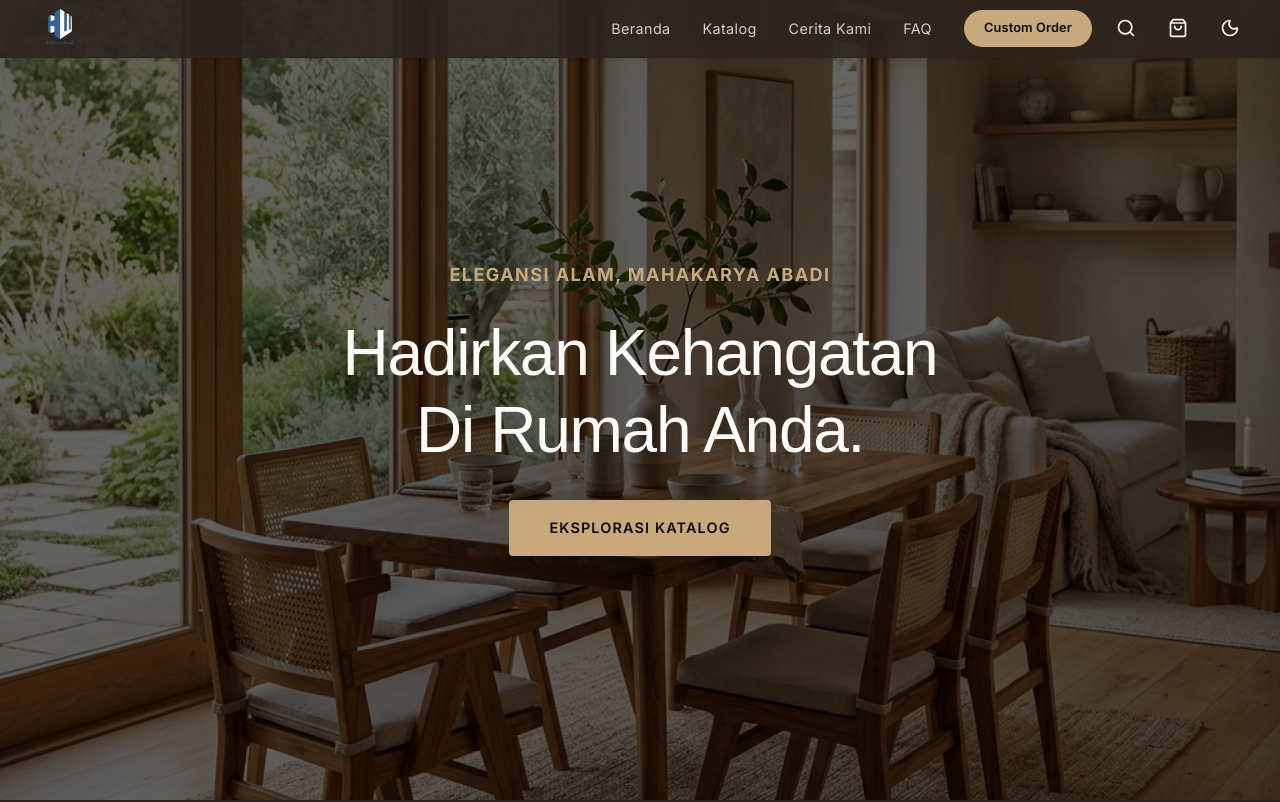
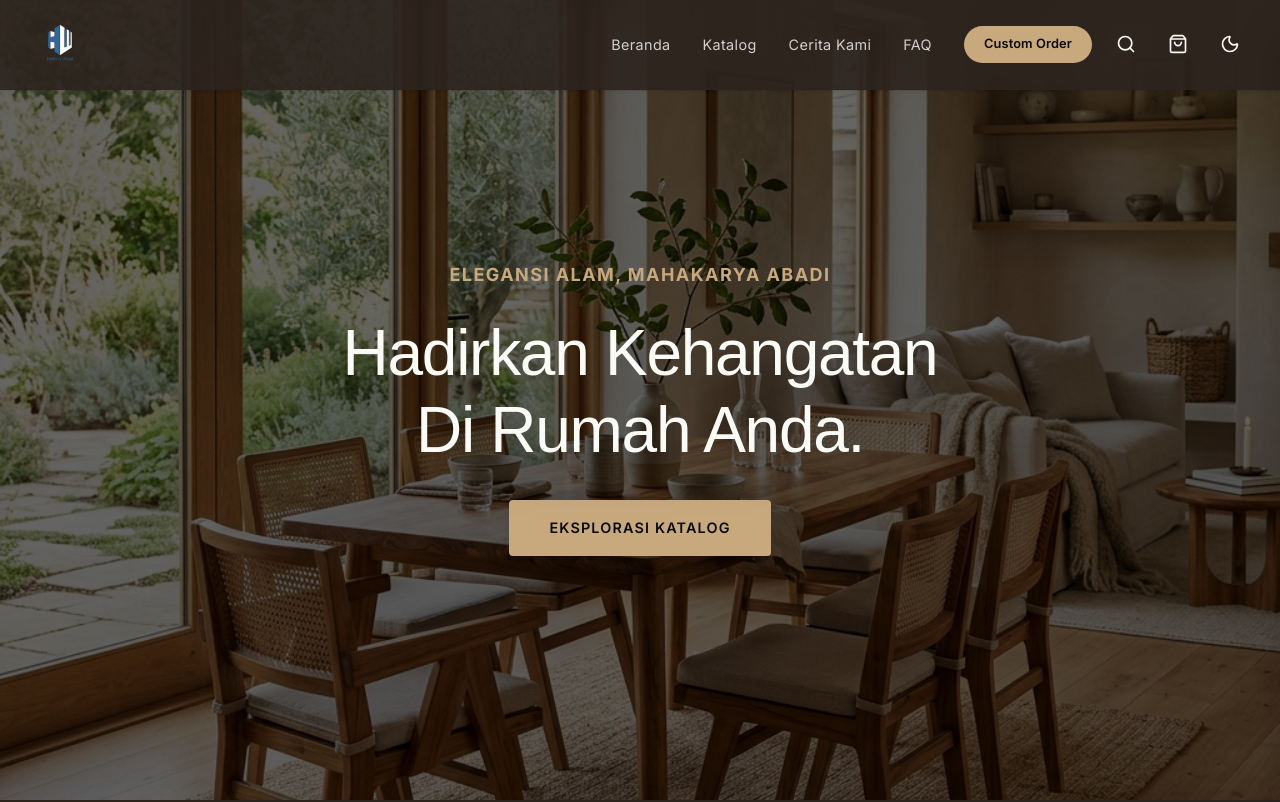
Before and after one commit to Boedjang88/hobbitswood, a Next.js app: page / in a window 1280 px wide. Shown: the top 802 px of the page. Built offline with nearby package versions, Linux system fonts and the light colour scheme; no server answers; the database is empty; a web font is replaced by a local one.

Commit message:
style: slightly widen navbar padding and tighten footer spacing

```diff
--- a/app/(store)/layout.tsx
+++ b/app/(store)/layout.tsx
@@ -35,9 +35,9 @@ export default async function StoreLayout({
       <FloatingCart />
 
       {/* ─── Footer ─── */}
-      <footer className="border-t border-brand-wood/10 bg-brand-dark text-brand-light mt-16 md:mt-28">
+      <footer className="border-t border-brand-wood/10 bg-brand-dark text-brand-light mt-12 md:mt-20">
         {/* ─── Mobile Footer (compact) ─── */}
-        <div className="md:hidden px-6 pt-16 pb-20 flex flex-col items-center gap-6">
+        <div className="md:hidden px-6 pt-12 pb-14 flex flex-col items-center gap-6">
 
           {/* Brand */}
           <div className="flex flex-col items-center gap-2">
@@ -105,7 +105,7 @@ export default async function StoreLayout({
 
 
         {/* ─── Desktop Footer ─── */}
-        <div className="hidden md:block mx-auto max-w-7xl px-6 pt-24 pb-20 lg:px-8">
+        <div className="hidden md:block mx-auto max-w-7xl px-6 pt-16 pb-12 lg:px-8">
           <div className="flex flex-col text-center md:text-left md:flex-row md:justify-between gap-12">
             {/* Brand */}
             <div className="flex flex-col items-center md:items-start max-w-sm mx-auto md:mx-0">
--- a/components/layout/Navbar.tsx
+++ b/components/layout/Navbar.tsx
@@ -83,7 +83,7 @@ export default function Navbar({ customOrderLink = "https://wa.me/6285811362629"
             : "bg-brand-wood/90 dark:bg-brand-dark/90 shadow-sm border-b border-brand-wood/50 dark:border-brand-dark/50"
         }`}
       >
-        <div className="mx-auto flex max-w-7xl items-center justify-between px-6 py-3.5 md:py-4.5 lg:px-8">
+        <div className="mx-auto flex max-w-7xl items-center justify-between px-6 py-4 md:py-5 lg:px-8">
           {/* Logo */}
           <Link href="/" className="group block flex-shrink-0" onClick={() => setMobileOpen(false)}>
             <div className="relative w-10 h-10 md:w-14 md:h-14 transition-transform duration-300 group-hover:scale-105">
```
